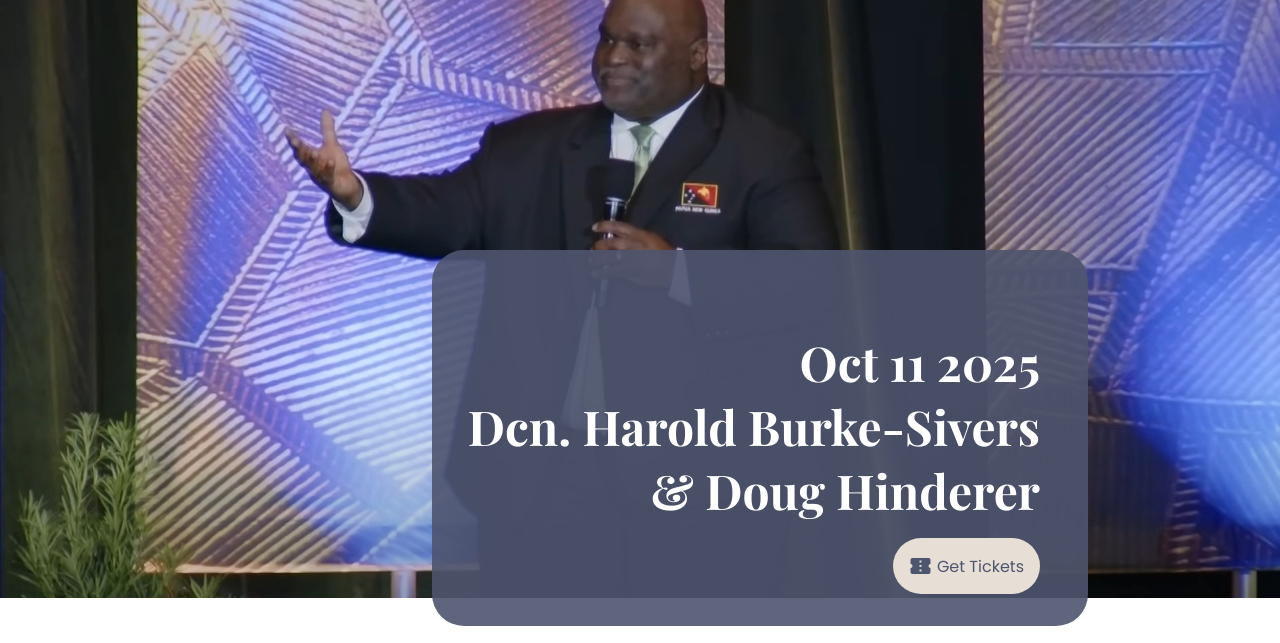
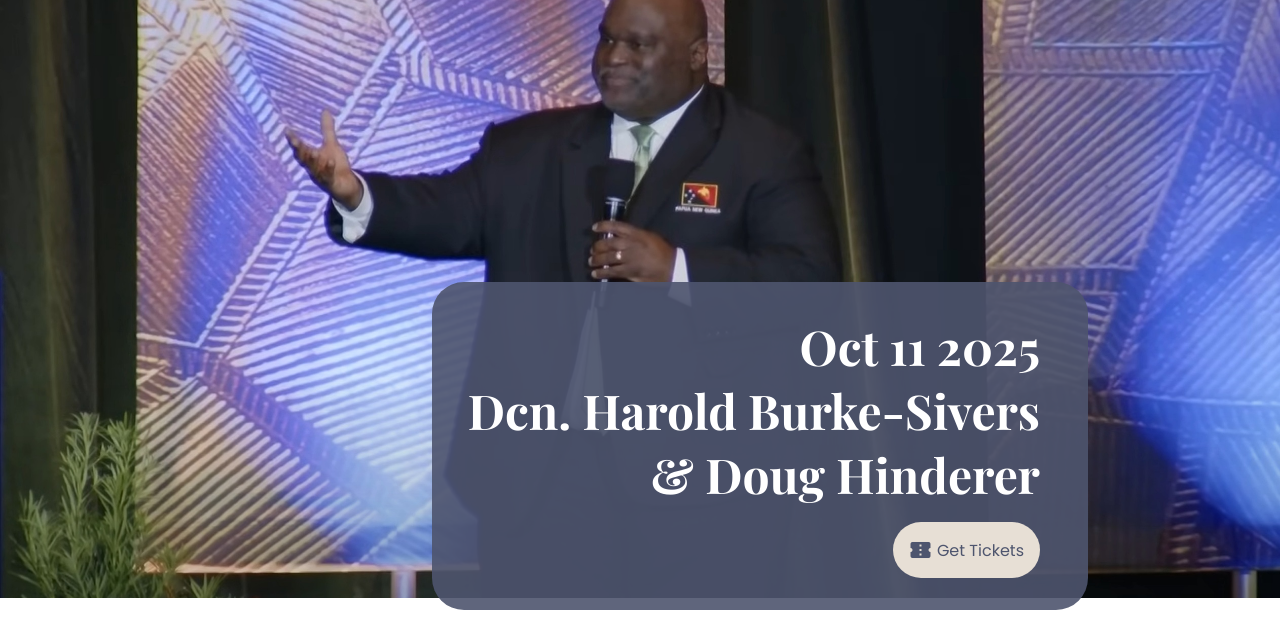
Before and after one commit to gamekid/mccpb-static-site, a plain HTML site: page index.html in a window 1280 px wide. Shown: the part 74-717 px from the top of the page. Drawn offline with nearby package versions, Linux system fonts and the light colour scheme.

Commit message:
Adjust title card

```diff
--- a/index.html
+++ b/index.html
@@ -7,7 +7,7 @@
   <meta name="viewport" content="width=device-width, initial-scale=1.0" />
   <title>McHenry County Catholic Prayer Breakfast</title>
   <link href="https://fonts.googleapis.com/icon?family=Material+Icons" rel="stylesheet" />
-  <link rel="stylesheet" href="main.css?v=2024-07-31" />
+  <link rel="stylesheet" href="main.css?v=2025-09-08" />
   <link rel="icon" href="images/MCCPB-icon-blue-128.png" sizes="128x128" />
   <script src="script.js"></script>
 </head>
--- a/main.css
+++ b/main.css
@@ -311,12 +311,12 @@ footer .footer-content img {
 .cover-content {
   position: relative;
   text-align: right;
-  margin-top: 25rem;
+  margin-top: 23rem;
 }
 
 .cover-content::before {
   position: absolute;
-  top: -5rem;
+  top: -2rem;
   right: -3rem;
   bottom: -2rem;
   z-index: -1;
```
